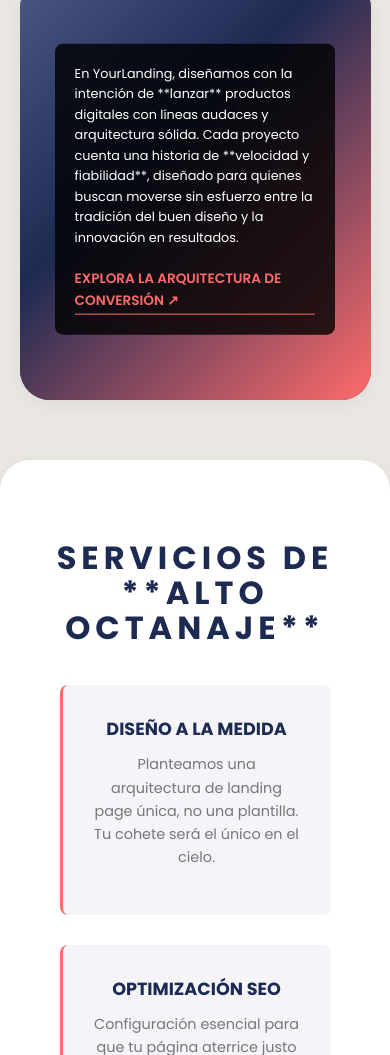
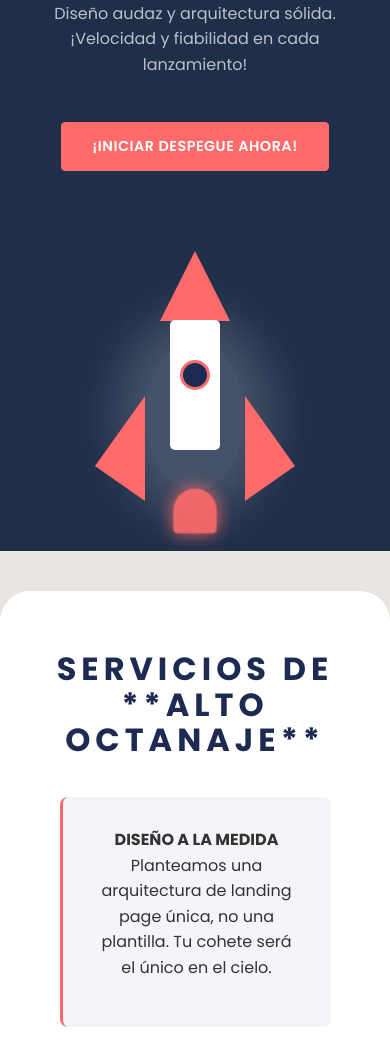
Before and after one commit to ssh0annn/YourLanding, a plain HTML site: page index.html in a window 390 px wide. Shown: the part 382-1437 px from the top of the page. Drawn offline with Linux system fonts and the light colour scheme.

Commit message:
actulizacion nuevo diseño, remodelazion vuelta de nuevo

```diff
--- a/index.html
+++ b/index.html
@@ -8,16 +8,18 @@
     <link href="https://fonts.googleapis.com/css2?family=Roboto+Mono:wght@700&display=swap" rel="stylesheet">
 
     <style>
-        /* Variables - ADAPTADAS AL ESTILO MINIMALISTA */
+        /* Variables */
         :root {
             --primary-color: #FF6B6B; /* Coral Vibrante (Acento/Fuego) */
             --secondary-color: #1D2B53; /* Azul Profundo (Espacio/Texto Principal) */
-            --background-page: #EAE6E1; /* Gris de la imagen de referencia */
+            --background-page: #EAE6E1;
+            --hero-bg-dark: #1F2E49; /* Fondo de la Hero Section */
             --background-light: #F4F4F9;
             --white: #ffffff;
             --text-dark: #333333;
             --text-light: #777777;
             --shadow-subtle: 0 4px 15px rgba(0, 0, 0, 0.05);
+            --section-padding-y: 60px;
         }
 
         /* Base y Reset */
@@ -32,14 +34,14 @@
             color: var(--text-dark);
             line-height: 1.6;
             background-color: var(--background-page);
-            padding-top: 40px;
+            padding-top: 0; /* AJUSTE: Quitamos el padding superior */
         }
 
         .container {
             width: 90%;
             max-width: 1100px;
             margin: 0 auto;
-            padding: 20px 0;
+            padding: 0;
         }
 
         h1, h2, h3 {
@@ -80,31 +82,17 @@
             transform: translateY(-1px);
         }
 
-        .btn-tag {
-            background: none;
-            color: var(--text-dark);
-            border: 1px solid var(--text-dark);
-            padding: 8px 20px;
-            border-radius: 50px;
-            font-size: 0.8rem;
-            font-weight: 400;
-            margin: 0 5px;
-            text-transform: none;
+        /* --- HEADER Y NAVEGACIÓN --- */
+
+        .header {
+            background-color: var(--background-page); /* Fondo del header para contrastar con Hero */
+            padding-top: 40px; /* Separación del top de la ventana, si lo queremos ver */
         }
-        .btn-tag:hover {
-            background-color: var(--secondary-color);
-            color: var(--white);
-            border-color: var(--secondary-color);
-        }
-
-        /* --- HEADER Y NAVEGACIÓN (NUEVA ESTRUCTURA) --- */
-
         .header .container {
             display: flex;
             justify-content: space-between;
             align-items: center;
             padding: 10px 0 30px 0;
-            max-width: 1100px;
         }
 
         .logo {
@@ -113,19 +101,16 @@
             color: var(--secondary-color);
             font-weight: 700;
             letter-spacing: 2px;
-            text-align: left;
-            z-index: 20; /* Asegura que esté sobre el menú móvil */
+            z-index: 20;
         }
         .logo span {
             font-size: 0.8em;
         }
 
-        /* Ocultar elementos de la referencia (como los links de moda) */
-        .header-links-simulated {
-            display: none;
+        nav {
+            margin-left: auto; /* AJUSTE: Empuja la navegación de escritorio a la derecha */
         }
 
-        /* Menú de Navegación (Escritorio) */
         .nav-menu {
             list-style: none;
             display: flex;
@@ -145,7 +130,6 @@
             color: var(--primary-color);
         }
 
-        /* Icono Hamburguesa (Oculto en Escritorio) */
         .menu-toggle {
             display: none;
             cursor: pointer;
@@ -154,82 +138,190 @@
             font-size: 24px;
         }
 
-        /* --- SECCIÓN HERO --- (Estilos del diseño anterior) */
+        /* Ocultar los enlaces extra del header que no están en la nav principal */
+        .header-links-simulated {
+            display: none;
+        }
+
+        /* --- SECCIÓN HERO (NUEVO ESTILO DE COHETE) --- */
         .hero {
+            background-color: var(--hero-bg-dark);
             padding: 0;
             text-align: center;
+            position: relative;
+            overflow: hidden;
+            padding-bottom: 0; /* Todo el relleno se manejará dentro del contenedor */
+        }
+
+        .hero-content-wrapper {
+            /* Mismo contenedor ancho para centrar el contenido */
+            width: 90%;
+            max-width: 1100px;
+            margin: 0 auto;
+            padding: 100px 0 50px 0; /* Relleno solo arriba y abajo */
+            position: relative;
+            z-index: 1;
         }
 
         .hero-title {
-            font-size: 3.5rem;
+            font-size: 3.2rem;
             font-family: 'Roboto Mono', monospace;
             text-transform: uppercase;
-            letter-spacing: 10px;
-            margin: 50px auto 30px auto;
-            max-width: 900px;
-            line-height: 1.2;
-            color: var(--secondary-color);
+            letter-spacing: 5px;
+            margin: 0 auto 20px auto;
+            max-width: 700px;
+            line-height: 1.1;
+            color: var(--white);
         }
 
         .hero-title strong {
              color: var(--primary-color);
         }
 
-        .main-collection-box {
-            background-color: var(--white);
-            border-radius: 30px;
-            box-shadow: var(--shadow-subtle);
-            padding: 40px;
-            margin-top: 30px;
-            position: relative;
-            overflow: hidden;
-            max-width: 100%;
-            aspect-ratio: 16 / 9;
+        .hero-subtitle {
+            font-size: 1rem;
+            color: rgba(255, 255, 255, 0.7);
+            margin-bottom: 30px;
         }
 
-        .image-placeholder {
-            background-color: var(--secondary-color);
-            background-image: linear-gradient(135deg, #4b5883 0%, var(--secondary-color) 40%, var(--primary-color) 100%);
-            width: 100%;
-            height: 100%;
-            position: absolute;
-            top: 0;
-            left: 0;
+        /* Estilo del Botón en Hero */
+        .hero .btn-hero {
+            background-color: var(--primary-color);
+            color: var(--white);
+            border: 1px solid var(--primary-color);
+            font-weight: 600;
+            margin-top: 15px;
+        }
+        .hero .btn-hero:hover {
+            background-color: #e85a5a;
+            border-color: #e85a5a;
         }
 
-        .text-overlay {
+        /* --- Estructura y Estilos del Cohete (Simulación del SVG) --- */
+
+        .rocket-container {
+            /* Contenedor que centrará el cohete y el humo */
+            position: relative;
+            width: 100%;
+            height: 400px; /* Altura del área del cohete y el humo */
+            margin-top: 50px;
+            display: flex;
+            justify-content: center;
+            align-items: flex-start; /* Cohete arriba, humo abajo */
+        }
+
+        /* Cohete (Usaremos un div con CSS para simular la forma) */
+        .rocket-shape {
             position: absolute;
-            top: 10%;
-            left: 5%;
-            width: 40%;
-            padding: 20px;
-            background: rgba(0, 0, 0, 0.8);
-            border-radius: 8px;
-            text-align: left;
+            bottom: 0; /* Anclado al centro inferior del contenedor */
+            width: 150px; /* Ancho total del cohete (con aletas) */
+            height: 350px; /* Altura del cohete */
+            display: flex;
+            flex-direction: column;
+            align-items: center;
             z-index: 10;
         }
 
-        .text-overlay p {
-            color: var(--white);
-            font-size: 0.9rem;
-            margin-bottom: 20px;
+        /* Parte Superior (Cono) */
+        .rocket-cone {
+            width: 0;
+            height: 0;
+            border-left: 50px solid transparent;
+            border-right: 50px solid transparent;
+            border-bottom: 100px solid var(--primary-color);
+            margin-bottom: -1px;
         }
 
-        .text-overlay a {
-            color: var(--primary-color);
-            font-weight: 600;
-            text-decoration: none;
-            display: inline-block;
-            border-bottom: 1px solid var(--primary-color);
-            padding-bottom: 2px;
-            text-transform: uppercase;
-            font-size: 0.85rem;
+        /* Cuerpo */
+        .rocket-body {
+            width: 80px;
+            height: 200px;
+            background-color: var(--white);
+            border-radius: 5px;
+            position: relative;
         }
 
-        /* Estilos de las secciones inferiores */
+        /* Ventana (Mirilla) */
+        .rocket-window {
+            width: 40px;
+            height: 40px;
+            background-color: var(--secondary-color);
+            border: 3px solid var(--primary-color);
+            border-radius: 50%;
+            position: absolute;
+            top: 40px;
+            left: 50%;
+            transform: translateX(-50%);
+        }
+
+        /* Aletas (Wings) */
+        .rocket-fin-left, .rocket-fin-right {
+            position: absolute;
+            width: 0;
+            height: 0;
+            border-top: 100px solid transparent;
+            border-bottom: 50px solid transparent;
+            bottom: 0;
+        }
+        .rocket-fin-left {
+            border-right: 70px solid var(--primary-color);
+            left: -70px;
+        }
+        .rocket-fin-right {
+            border-left: 70px solid var(--primary-color);
+            right: -70px;
+        }
+
+        /* --- Fuego y Humo Estático (Simulación de propulsión) --- */
+
+        .rocket-flame-smoke {
+            position: absolute;
+            bottom: -50px; /* Posicionamiento debajo del cohete */
+            display: flex;
+            flex-direction: column;
+            align-items: center;
+            width: 150px;
+            z-index: 5;
+        }
+
+        /* Fuego (Animación continua) */
+        .flame {
+            width: 60px;
+            height: 60px;
+            background-color: var(--primary-color);
+            border-radius: 50% 50% 10% 10%;
+            box-shadow: 0 0 15px var(--primary-color);
+            transform: scaleY(0.8);
+            animation: pulse-flame 0.4s infinite alternate;
+        }
+
+        /* Humo (Estela estática) */
+        .smoke-puff-base {
+            width: 100%;
+            height: 200px;
+            background: var(--white);
+            border-radius: 50%;
+            opacity: 0.1;
+            box-shadow: 0 0 50px 30px var(--white);
+            animation: pulse-smoke 2s infinite alternate;
+            margin-top: -30px;
+        }
+
+        /* Animaciones para la propulsión */
+        @keyframes pulse-flame {
+            0% { transform: scale(1, 0.8); opacity: 1; }
+            100% { transform: scale(1.1, 1.2); opacity: 0.9; }
+        }
+
+        @keyframes pulse-smoke {
+            0% { transform: scale(0.95); opacity: 0.1; }
+            100% { transform: scale(1); opacity: 0.2; }
+        }
+
+        /* --- SECCIONES INFERIORES --- */
         .section-secondary {
             background-color: var(--white);
-            padding: 60px 0;
+            padding: var(--section-padding-y) 0;
             text-align: center;
             border-radius: 30px;
             margin: 40px auto;
@@ -261,146 +353,98 @@
             border-left: 3px solid var(--primary-color);
         }
 
-        .servicio-card h4 {
-            color: var(--secondary-color);
-            font-size: 1.1rem;
-            margin-bottom: 10px;
-            text-transform: uppercase;
-        }
+        /* --- RESPONSIVE / MENÚ HAMBURGUESA (SLIDE DESDE LA DERECHA) --- */
+        @media (max-width: 900px) {
 
-        .servicio-card p {
-            font-size: 0.9rem;
-            color: var(--text-light);
-        }
+            .menu-toggle { display: block; }
 
-        .testimonios {
-            padding: 60px 0;
-        }
-
-        .testimonio-card {
-            background: var(--background-light);
-            padding: 30px;
-            border-radius: 8px;
-            max-width: 600px;
-            margin: 20px auto;
-            box-shadow: none;
-            border: 1px solid #ddd;
-        }
-
-        .testimonio-card p {
-            font-style: italic;
-            font-size: 1rem;
-            color: var(--secondary-color);
-        }
-
-        .testimonio-card span {
-            font-weight: 600;
-            color: var(--primary-color);
-            font-size: 0.9rem;
-            display: block;
-            margin-top: 10px;
-        }
-
-        .contacto {
-            padding-bottom: 80px;
-        }
-
-        .contact-content {
-            background: var(--background-light);
-            padding: 50px;
-            border-radius: 15px;
-            max-width: 500px;
-            margin: 30px auto;
-            box-shadow: var(--shadow-subtle);
-        }
-
-        .contact-content p {
-            font-size: 1rem;
-            margin-bottom: 30px;
-            color: var(--text-dark);
-        }
-
-        .footer {
-            background-color: var(--secondary-color);
-            color: var(--white);
-            text-align: center;
-            padding: 25px 0;
-            font-size: 0.85rem;
-            position: static;
-            width: 100%;
-            margin-top: 40px;
-        }
-
-        /* --- RESPONSIVE / MENÚ HAMBURGUESA --- */
-        @media (max-width: 900px) {
-            /* Ocultar el menú de escritorio */
             .nav-menu {
                 display: none;
+                position: fixed;
+                top: 0;
+                right: 0;
+                width: 70%;
+                max-width: 300px;
+                height: 100vh;
+                background-color: var(--secondary-color);
+                padding-top: 80px;
+                padding-bottom: 20px;
+                box-shadow: -4px 0 8px rgba(0,0,0,0.4);
+                z-index: 15;
+
+                /* Estado Inicial Oculto */
+                transform: translateX(100%);
+                transition: transform 0.4s ease-out;
             }
 
-            /* Mostrar el botón hamburguesa */
-            .menu-toggle {
-                display: block;
-            }
-
-            /* Estilo del menú desplegable (por defecto oculto) */
             .nav-menu.open {
                 display: flex;
                 flex-direction: column;
-                position: absolute;
-                top: 0;
-                left: 0;
-                width: 100%;
-                background-color: var(--secondary-color); /* Fondo oscuro para contraste */
-                padding-top: 80px;
-                padding-bottom: 20px;
-                box-shadow: 0 4px 8px rgba(0,0,0,0.2);
-                z-index: 15;
+                transform: translateX(0);
             }
 
-            .nav-menu.open li {
-                text-align: center;
-                margin: 10px 0;
+            .nav-menu.open li { margin: 10px 0; }
+            .nav-menu.open a { color: var(--white); font-size: 1.2rem; display: block; padding: 10px 0; }
+
+            .header .container { padding-bottom: 10px; position: relative; }
+
+            /* Adaptación de Hero Section en móvil/tablet */
+            .hero-title {
+                font-size: 2.2rem;
+                letter-spacing: 3px;
             }
 
-            .nav-menu.open a {
-                color: var(--white);
-                font-size: 1.2rem;
-                display: block;
-                padding: 10px 0;
+            .rocket-container {
+                height: 300px;
+                margin-top: 30px;
             }
 
-            /* Ajuste para el logo y el toggle en la cabecera móvil */
-            .header .container {
-                padding-bottom: 10px;
-                position: relative;
+            .rocket-shape {
+                width: 100px;
+                height: 250px;
             }
 
-            /* El resto de estilos responsive del diseño anterior */
-            .hero-title {
-                font-size: 2.5rem;
-                letter-spacing: 5px;
-                margin-top: 20px;
+            .rocket-cone {
+                border-left: 35px solid transparent;
+                border-right: 35px solid transparent;
+                border-bottom: 70px solid var(--primary-color);
             }
-            .main-collection-box {
-                aspect-ratio: unset;
-                height: 50vh;
+
+            .rocket-body {
+                width: 50px;
+                height: 130px;
             }
-        }
 
-        @media (max-width: 600px) {
-            .hero-title {
-                font-size: 1.8rem;
-                letter-spacing: 3px;
+            .rocket-window {
+                width: 30px;
+                height: 30px;
             }
-            .text-overlay {
-                width: 80%;
-                left: 10%;
-                top: 50%;
-                transform: translateY(-50%);
+
+            .rocket-fin-left, .rocket-fin-right {
+                border-top: 70px solid transparent;
+                border-bottom: 35px solid transparent;
             }
-            .text-overlay p {
-                font-size: 0.8rem;
+            .rocket-fin-left {
+                border-right: 50px solid var(--primary-color);
+                left: -50px;
+            }
+            .rocket-fin-right {
+                border-left: 50px solid var(--primary-color);
+                right: -50px;
+            }
+
+            .rocket-flame-smoke {
+                width: 100px;
+                bottom: -30px;
+            }
+
+            .flame {
+                width: 40px;
+                height: 40px;
+            }
+
+            .smoke-puff-base {
+                height: 150px;
             }
         }
     </style>
@@ -421,38 +465,42 @@
                 </ul>
             </nav>
 
-            <div class="header-links-simulated">
-                <span>🔍</span>
-                <span>👤</span>
-                <span>🛍️</span>
-            </div>
         </div>
     </header>
 
     <main>
         <section id="hero" class="hero">
-            <div class="container">
+            <div class="hero-content-wrapper">
+
                 <h2 class="hero-title">
                     <span style="color: var(--primary-color); font-weight: 300;">Lanza Tu </span><br>
                     LANDING PAGE CON **IMPULSO**
                 </h2>
 
-                <div style="display: flex; justify-content: center; margin-bottom: 40px;">
-                    <a href="#servicios" class="btn btn-tag">Páginas Ligeras</a>
-                    <a href="#servicios" class="btn btn-tag">Máxima Conversión</a>
+                <p class="hero-subtitle">
+                    Diseño audaz y arquitectura sólida. ¡Velocidad y fiabilidad en cada lanzamiento!
+                </p>
+
+                <a href="#contacto" class="btn btn-hero">¡Iniciar Despegue Ahora!</a>
+
+                <div class="rocket-container">
+
+                    <div class="rocket-flame-smoke">
+                        <div class="smoke-puff-base"></div>
+                        <div class="flame"></div>
+                    </div>
+
+                    <div class="rocket-shape">
+                        <div class="rocket-cone"></div>
+                        <div class="rocket-body">
+                            <div class="rocket-window"></div>
+                        </div>
+                        <div class="rocket-fin-left"></div>
+                        <div class="rocket-fin-right"></div>
+                    </div>
+
                 </div>
-
-                <div class="main-collection-box">
-                    <div class="image-placeholder"></div>
-
-                    <div class="text-overlay">
-                        <p>
-                            En YourLanding, diseñamos con la intención de **lanzar** productos digitales con líneas audaces y arquitectura sólida. Cada proyecto cuenta una historia de **velocidad y fiabilidad**, diseñado para quienes buscan moverse sin esfuerzo entre la tradición del buen diseño y la innovación en resultados.
-                        </p>
-                        <a href="#servicios">Explora la Arquitectura de Conversión ↗</a>
-                    </div>
                 </div>
-            </div>
         </section>
 
         <section id="servicios" class="section-secondary">
@@ -522,20 +570,17 @@
             const navMenu = document.getElementById('navMenu');
             const navLinks = navMenu.querySelectorAll('a');
 
-            // Función para alternar el menú
             function toggleMenu() {
                 navMenu.classList.toggle('open');
-                // Cambiar el ícono de hamburguesa a una X o similar
                 menuToggle.textContent = navMenu.classList.contains('open') ? '✕' : '☰';
             }
 
             menuToggle.addEventListener('click', toggleMenu);
 
-            // Cerrar el menú al hacer clic en un enlace (para la navegación de anclas)
             navLinks.forEach(link => {
                 link.addEventListener('click', () => {
                     if (navMenu.classList.contains('open')) {
-                        toggleMenu(); // Cerrar el menú después de hacer clic
+                        toggleMenu();
                     }
                 });
             });
```
